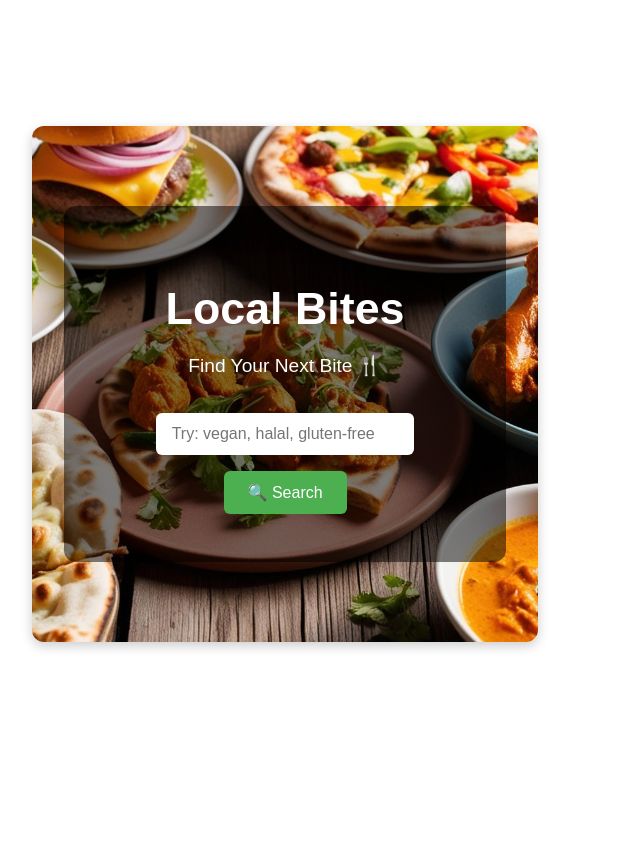
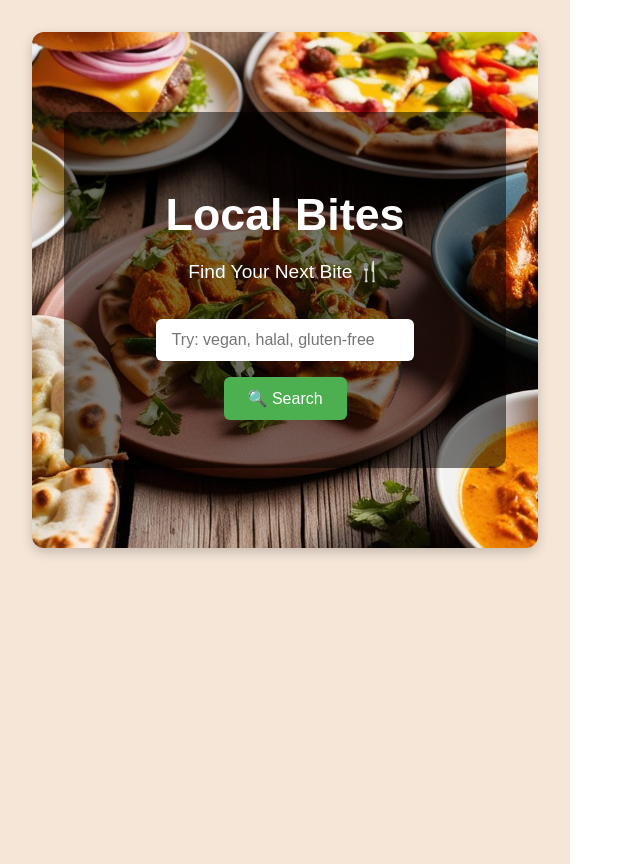
Before and after one commit to nadaazeez96/flask-restaurant-api, a React (Vite) app in the folder restaurant-frontend/: page / in a window 1280 px wide. Shown: the whole page, without its empty margins (0-640 px from the left). Before the commit the page ends 800 px from the top, so only its background shows below. Built offline with nearby package versions, Linux system fonts and the light colour scheme; the HTML template or start-up script is replaced by a standard one.

Commit message:
Updated homepage design

```diff
--- /dev/null
+++ b/package.json
@@ -0,0 +1,5 @@
+{
+  "dependencies": {
+    "axios": "^1.8.4"
+  }
+}
--- a/restaurant-frontend/src/App.jsx
+++ b/restaurant-frontend/src/App.jsx
@@ -27,7 +27,8 @@ function App() {
   };
 
   return (
-    <div style={{ fontFamily: "Arial, sans-serif", padding: "2rem" }}>
+    <div style={{ fontFamily: "Arial, sans-serif", padding: "2rem", backgroundColor: "#f5e6d8", minHeight: "100vh" }}>
+
       {/* Hero Section with Background */}
       <div
         style={{
```
Also changed, not shown: 1 other file (tests, documents, lock files or other folders).
